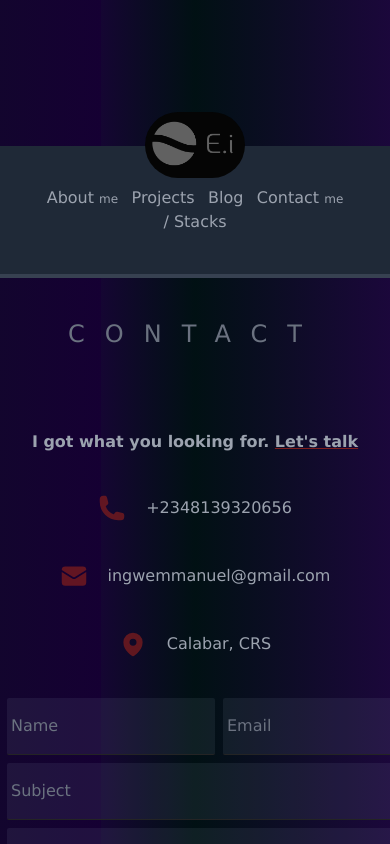
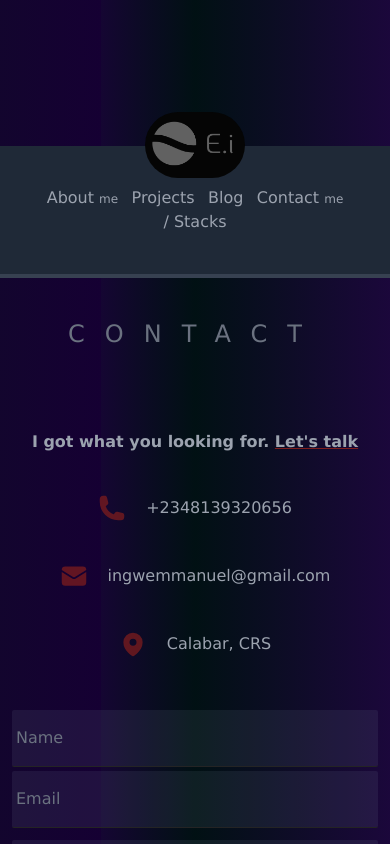
Before and after one commit to Emmanuel-Ingwe/Ei-portfoli0, a Next.js app: page /contact in a window 390 px wide. Built offline with nearby package versions, Linux system fonts and the light colour scheme.

Commit message:
Done w mdqueries

```diff
--- a/src/pages/contact/index.tsx
+++ b/src/pages/contact/index.tsx
@@ -44,9 +44,9 @@ function contact({ directionLeft }: Props) {
 					</div>
 
 					<form
-						className='flex flex-col space-y-2 w-fit mx-auto ml-12'
+						className='flex flex-col space-y-2 w-screen sm:w-fit p-3'
 						action=''>
-						<div className='flex space-x-2'>
+						<div className='flex flex-col sm:flex-row sm:space-x-2'>
 							<motion.input
 								initial={{
 									y: 300,
@@ -57,7 +57,7 @@ function contact({ directionLeft }: Props) {
 								whileInView={{ y: 0 }}
 								viewport={{ once: true }}
 								placeholder='Name'
-								className='contactInput'
+								className='contactInput mb-1'
 								type='text'
 							/>
 							<motion.input
@@ -70,7 +70,7 @@ function contact({ directionLeft }: Props) {
 								whileInView={{ y: 0 }}
 								viewport={{ once: false }}
 								placeholder='Email'
-								className='contactInput'
+								className='contactInput mb-1'
 								type='email'
 							/>
 						</div>
```
